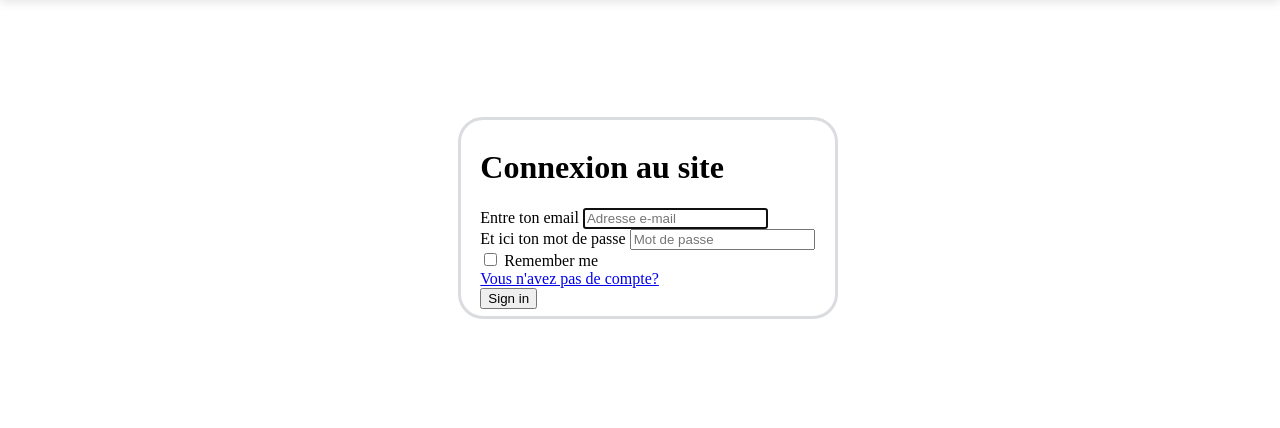
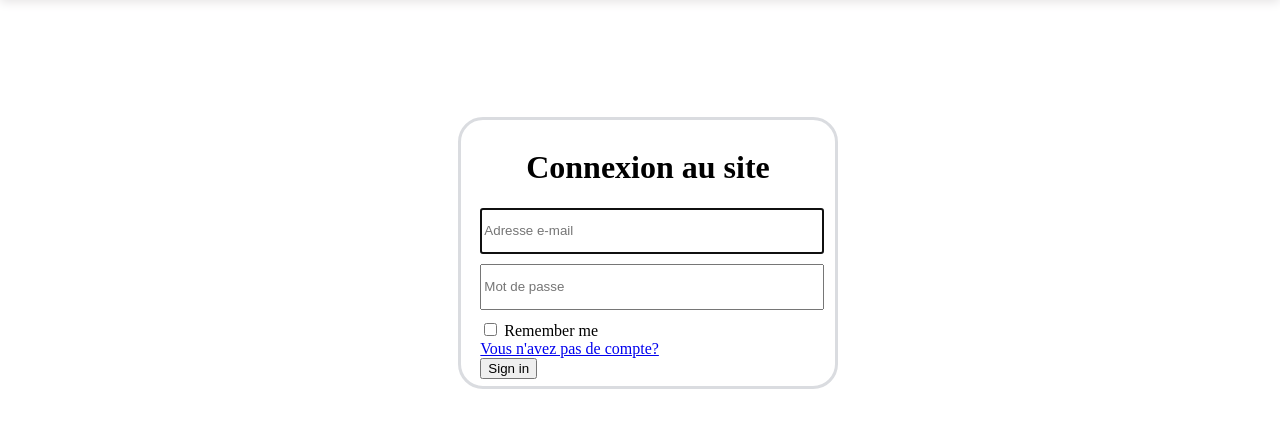
Before and after one commit to MaximeHerblot/JDRProjet, a Symfony app: template templates/security/login.html.twig in a window 1280 px wide. Shown: the part 50-478 px from the top of the page. Run offline with Twig, Linux system fonts and the light colour scheme; the template is opened without the code that fills it, so the values that code supplies are empty; some libraries are stand-ins or nearby versions.

Commit message:
changement login style

```diff
--- /dev/null
+++ b/public/css/loginStyle.css
@@ -0,0 +1,29 @@
+/* line 1, ../../Downloads/DND/public/sass/loginStyle.scss */
+.div {
+  padding: 8% 35% 0;
+}
+
+/* line 4, ../../Downloads/DND/public/sass/loginStyle.scss */
+.div2 {
+  padding-left: 5%;
+  padding-right: 5%;
+  padding-top: 2%;
+  padding-bottom: 2%;
+  border-style: solid;
+  border-color: #dadce0;
+  border-radius: 25px;
+}
+
+/* line 16, ../../Downloads/DND/public/sass/loginStyle.scss */
+.title {
+  text-align: center;
+}
+
+/* line 21, ../../Downloads/DND/public/sass/loginStyle.scss */
+.input input {
+  margin-bottom: 10px;
+  height: 40px;
+  width: 100%;
+}
+
+/*# sourceMappingURL=loginStyle.css.map */
--- /dev/null
+++ b/public/sass/loginStyle.scss
@@ -0,0 +1,26 @@
+.div {
+    padding: 8% 35% 0;
+}
+.div2 {
+    padding-left:5%;
+    padding-right:5%;
+    padding-top:2%;
+    padding-bottom:2%;
+
+    border-style:solid;
+    border-color:#dadce0;
+    border-radius: 25px;
+
+}
+
+.title {
+    text-align: center;
+}
+
+
+.input input {
+    margin-bottom: 10px;
+    height: 40px;
+    width: 100%;
+
+}
--- a/templates/base.html.twig
+++ b/templates/base.html.twig
@@ -9,7 +9,6 @@
         <script>
         </script>
 
-        <script src="https://maxcdn.bootstrapcdn.com/bootstrap/4.5.2/js/bootstrap.min.js"></script>
         <link rel="stylesheet" href='/css/accueilStyle.css'  type="text/css">
         <style>
 
--- a/templates/security/login.html.twig
+++ b/templates/security/login.html.twig
@@ -2,24 +2,7 @@
 
 {% block title %}Log in!{% endblock %}
 {% block head %}
-<style>
-.div {
-    padding-left:35%;
-    padding-right:35%;
-    padding-top:8%;
-}
-.div2 {
-    padding-left:5%;
-    padding-right:5%;
-    padding-top:2%;
-    padding-bottom:2%;
-
-    border-style:solid;
-    border-color:#dadce0;
-    border-radius: 25px;
-
-}
-</style>
+<link rel="stylesheet" href="/css/loginStyle.css">
 {% endblock %}
 {% block body %}
 <div class="div">
@@ -36,12 +19,11 @@
         </div>
     {% endif %}
     <div class="input">
-    <h1 class="h3 mb-3 font-weight-normal">Connexion au site</h1>
-    <label for="inputEmail">Entre ton email</label>
+    <h1 class="title h3 mb-3 font-weight-normal">Connexion au site</h1>
+    <!-- <label for="inputEmail">Entre ton email</label> -->
     <input placeholder ="Adresse e-mail" type="email" value="{{ last_username }}" name="email" id="inputEmail" class="form-control" required autofocus>
     </div>
     <div class="input">
-    <label for="inputPassword">Et ici ton mot de passe</label>
     <input placeholder ="Mot de passe" type="password" name="password" id="inputPassword" class="form-control" required>
     </div>
     <input type="" name="_csrf_token"
```
Also changed, not shown: 1 other file.
